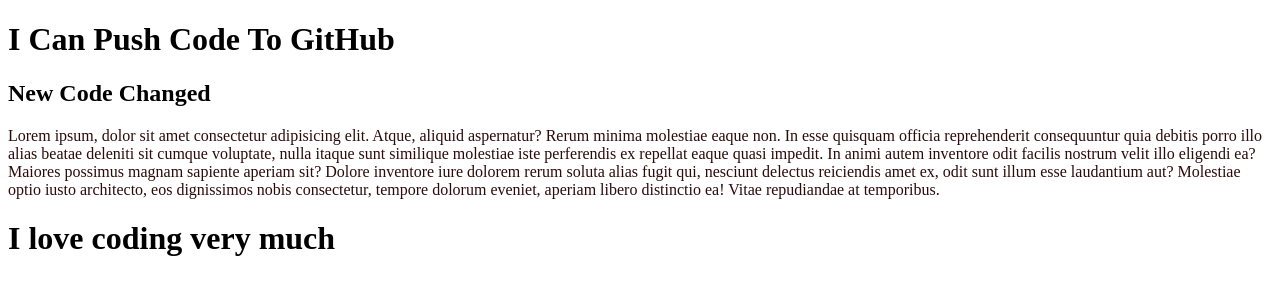
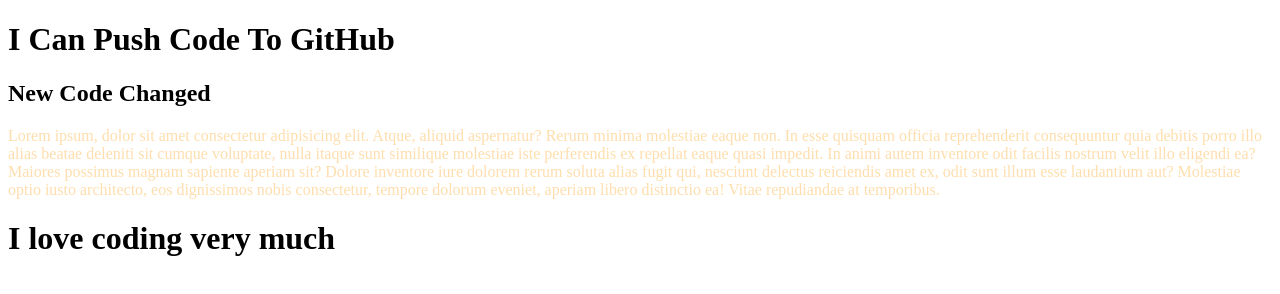
Before and after one commit to dhrubochaklader1/my-second-repo, a plain HTML site: page index.html in a window 1280 px wide. Drawn offline with Linux system fonts and the light colour scheme.

Commit message:
Color Changed

```diff
--- a/style.css
+++ b/style.css
@@ -1,3 +1,3 @@
 p{
-    color: rgb(44, 10, 10);
+    color: navajowhite;
 }
```
